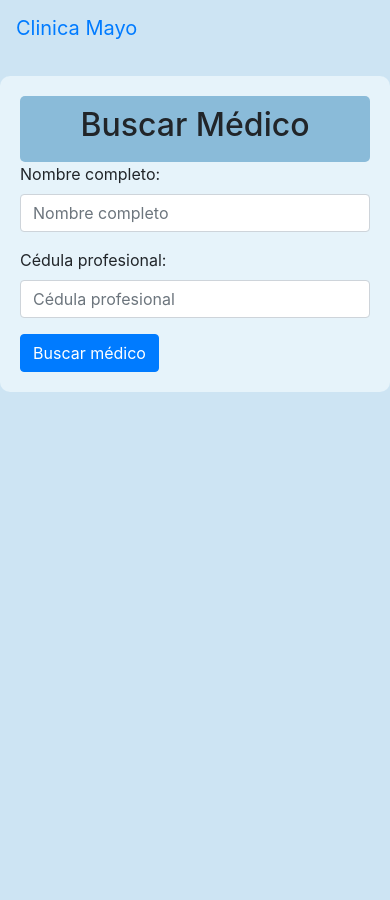
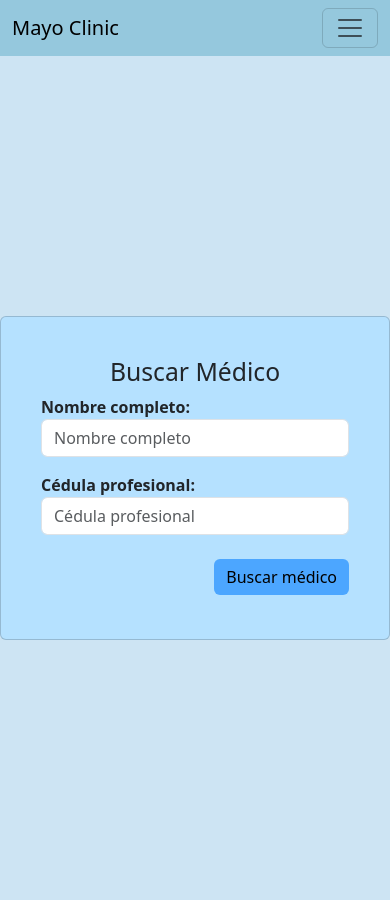
Before and after one commit to AndreaME07/ProyectoClinica, a Flask app: page /buscarMedico in a window 390 px wide. Before the commit the page ends 392 px from the top, so only its background shows below. Run offline with Flask 3, Linux system fonts and the light colour scheme; some libraries are stand-ins or nearby versions.

Commit message:
Arreglos en interfaces
En buscarmedico se quitó la navbar y se agregó la definida.
En citapaciente se agregó todo en un container y se agregó el botón

```diff
--- a/template/buscarMedico.html
+++ b/template/buscarMedico.html
@@ -1,96 +1,34 @@
-<!DOCTYPE html>
-<html lang="es">
+{% extends 'plantillaAdmin.html' %}
+{% block content %}
 
-<head>
-    <meta charset="UTF-8">
-    <meta name="viewport" content="width=device-width, initial-scale=1.0">
-    <link href="https://maxcdn.bootstrapcdn.com/bootstrap/4.5.2/css/bootstrap.min.css" rel="stylesheet">
-    <title>Buscar Médico</title>
-    <style>
-        body {
-            background-color: #cde4f3;
-        }
+<div class="d-flex justify-content-center align-items-center vh-100">
 
-        .container {
-            margin-top: 20px;
-            padding: 20px;
-            background-color: #e6f3fa;
-            border-radius: 10px;
-        }
+    <div class="card p-4" style="width: 100%; max-width: 600px; background-color: #b5e1ff;">
 
-        .title {
-            background-color: #8abbd9;
-            padding: 10px;
-            border-radius: 5px;
-            text-align: center;
-        }
-    </style>
-</head>
+            <div class="card-body">
+                <div class="title text-center mb-8">
+                    <h2>Buscar Médico</h2>
+                </div>
 
-<body>
-
-    <nav class="navbar navbar-expand-lg bg-body-tertiary">
-        <div class="container-fluid">
-            <a class="navbar-brand" href="#">Clinica Mayo</a>
-            <button class="navbar-toggler" type="button" data-bs-toggle="collapse" data-bs-target="#navbarNavAltMarkup"
-                aria-controls="navbarNavAltMarkup" aria-expanded="false" aria-label="Toggle navigation">
-                <span class="navbar-toggler-icon"></span>
-            </button>
-            <div class="collapse navbar-collapse" id="navbarNavAltMarkup">
-                <div class="navbar-nav">
-                    <a class="nav-link active" aria-current="page" href="#">Inicio</a>
-                    <a class="nav-link" href="/altaMedico">Registro Medicos</a>
-                    <a class="nav-link" href="/altaPaciente">Registro Pacientes</a>
-                    <li class="nav-item dropdown">
-                        <a class="nav-link dropdown-toggle" href="#" role="button" data-bs-toggle="dropdown"
-                            aria-expanded="false">
-                            Pacientes
-                        </a>
-                        <ul class="dropdown-menu">
-                            <li><a class="dropdown-item" href="/Cita">Citas</a></li>
-                            <li><a class="dropdown-item" href="/editarPaciente">Editar</a></li>
-                            <li><a class="dropdown-item" href="/expedienteP">Expediente</a></li>
-                            <li>
-                                <hr class="dropdown-divider">
-                            </li>
-                            <li><a class="dropdown-item" href="#">Something else here</a></li>
-                        </ul>
-                    </li>
-                    <li class="nav-item dropdown">
-                        <a class="nav-link dropdown-toggle" href="#" role="button" data-bs-toggle="dropdown"
-                            aria-expanded="false">
-                            Medicos
-                        </a>
-                        <ul class="dropdown-menu">
-                            <li><a class="dropdown-item" href="/editarMedico">Editar</a></li>
-                            <li>
-                                <hr class="dropdown-divider">
-                            </li>
-                            <li><a class="dropdown-item" href="#">Something else here</a></li>
-                        </ul>
-                    </li>
+                <div class="form-group mb-3">
+                    <label for="nombreMedico">Nombre completo:</label>
+                    <input type="text" class="form-control" id="nombreMedico" placeholder="Nombre completo">
+                </div>
+                <div class="form-group mb-4">
+                    <label for="cedulaMedico">Cédula profesional:</label>
+                    <input type="text" class="form-control" id="cedulaMedico" placeholder="Cédula profesional">
+                </div>
+                <div class="col-md-12">
+                    <div class="d-flex justify-content-end">
+                        <div class="text-center mt-6 mb-1">
+                            <button type="submit" class="btn btn-primary" style="color: black;">Buscar médico</button>
+                        </div>
+                    </div>
                 </div>
             </div>
         </div>
-    </nav>
-
-    <div class="container">
-        <div class="title">
-            <h2>Buscar Médico</h2>
-        </div>
-        <div class="form-group">
-            <label for="nombreMedico">Nombre completo:</label>
-            <input type="text" class="form-control" id="nombreMedico" placeholder="Nombre completo">
-        </div>
-        <div class="form-group">
-            <label for="cedulaMedico">Cédula profesional:</label>
-            <input type="text" class="form-control" id="cedulaMedico" placeholder="Cédula profesional">
-        </div>
-        <button type="submit" class="btn btn-primary">Buscar médico</button>
     </div>
-
-    <script src="https://ajax.googleapis.com/ajax/libs/jquery/3.5.1/jquery.min.js"></script>
-    <script src="https://maxcdn.bootstrapcdn.com/bootstrap/4.5.2/js/bootstrap.min.js"></script>
-</body>
-
-</html>
+    </div>
+</div>
+</div>
+{% endblock %}
```
Also changed, not shown: template/citaPaciente.html (+12 -3 lines).
